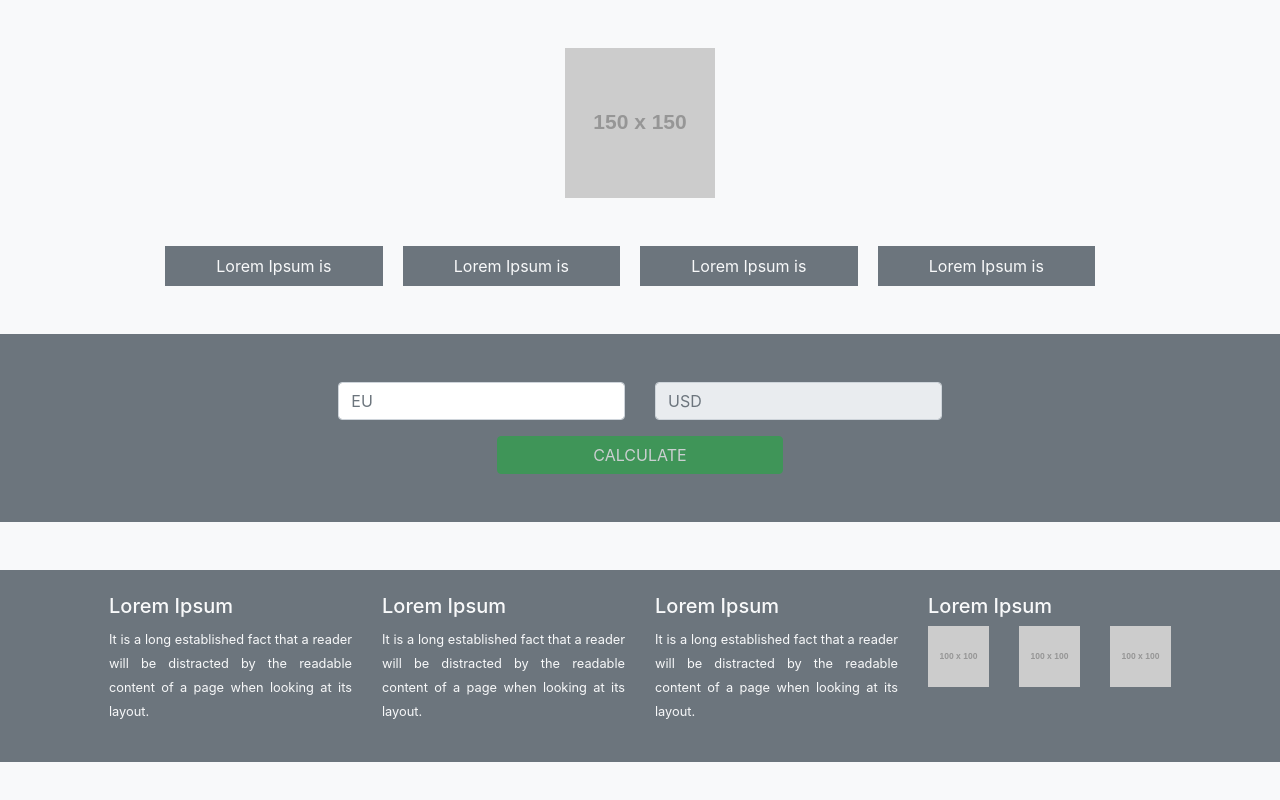
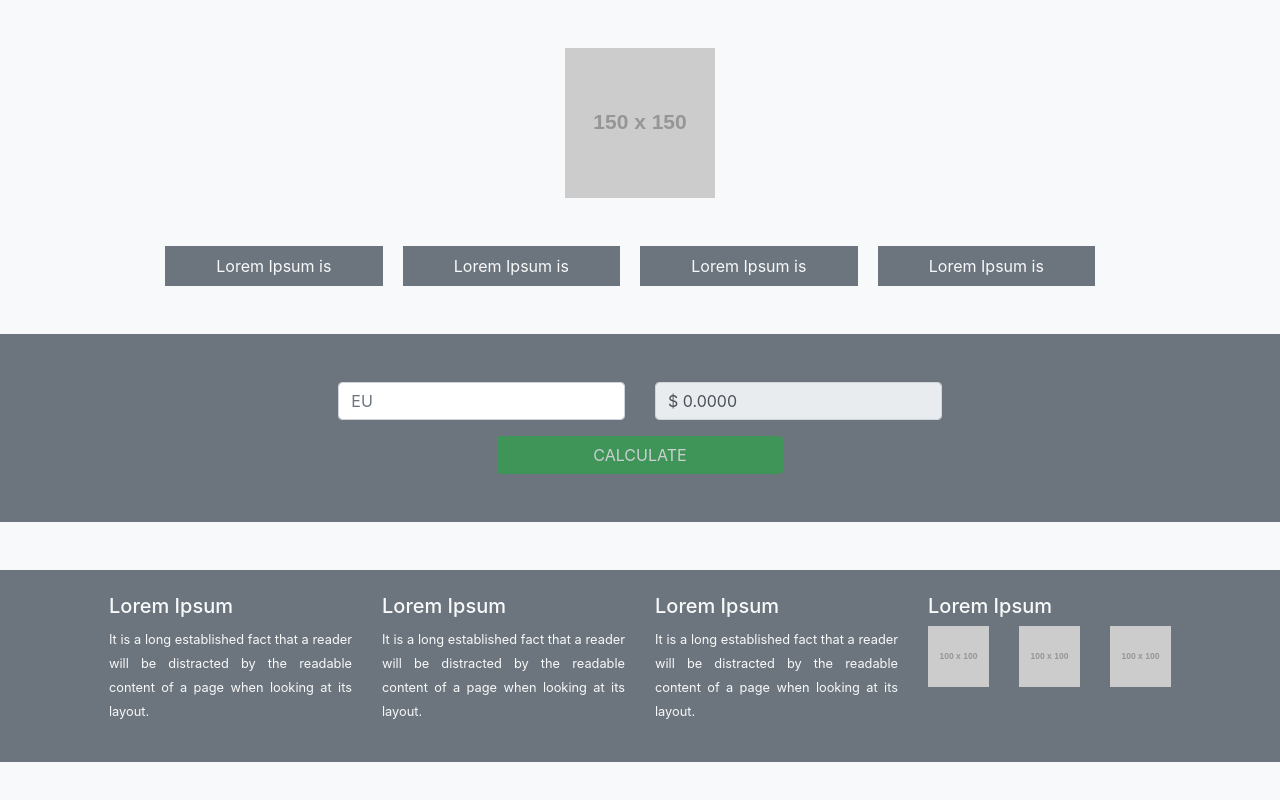
Before and after one commit to ninosimeon/ng-reactive-exchange, an Angular app: page /exchange in a window 1280 px wide. Built offline with nearby package versions, Linux system fonts and the light colour scheme; no server answers.

Commit message:
Visualizacion 4 decimales, simbolos.

```diff
--- a/src/app/exchange/components/exchange-form/exchange-form.component.ts
+++ b/src/app/exchange/components/exchange-form/exchange-form.component.ts
@@ -21,7 +21,6 @@ export class ExchangeFormComponent implements OnInit {
   }
 
   ngOnInit() {
-    console.log('aaa', this.exchanged);
   }
 
   public onSubmit(): void {
--- a/src/app/exchange/components/exchange-input/exchange-input.component.html
+++ b/src/app/exchange/components/exchange-input/exchange-input.component.html
@@ -6,7 +6,7 @@
   </div>
   <div class="col-lg-4">
     <div class="form-group">
-      <input class="form-control" value="{{exchanged | number:'1.4-4'}}" disabled type="text" placeholder="USD">
+      <input class="form-control" value="$ {{exchanged | number:'1.4-4'}}" disabled type="text" placeholder="USD">
     </div>
   </div>
 </div>
--- a/src/app/exchange/containers/exchange-creator/exchange-creator.component.ts
+++ b/src/app/exchange/containers/exchange-creator/exchange-creator.component.ts
@@ -9,7 +9,7 @@ export class ExchangeCreatorComponent implements OnInit {
   public exchanged: number;
 
   constructor(private exchangeService: ExchangeService) {
-    this.exchanged = null;
+    this.exchanged = 0;
   }
 
   ngOnInit() {
--- a/src/app/exchange/exchange.service.ts
+++ b/src/app/exchange/exchange.service.ts
@@ -12,7 +12,6 @@ export class ExchangeService {
   }
 
   public exchange(toCalculate: number, currency: string): number {
-    console.log(this.rates[currency]);
     return toCalculate * this.rates[currency];
   }
 
```
